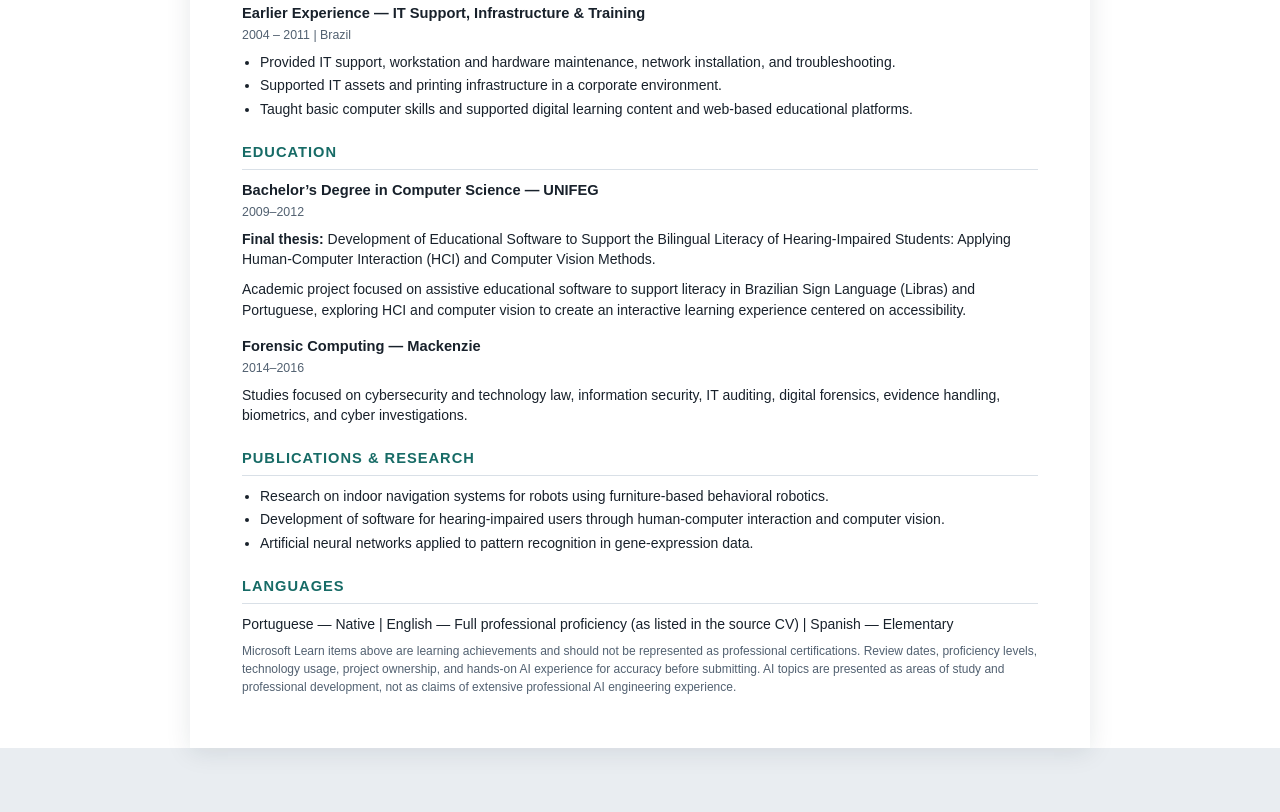
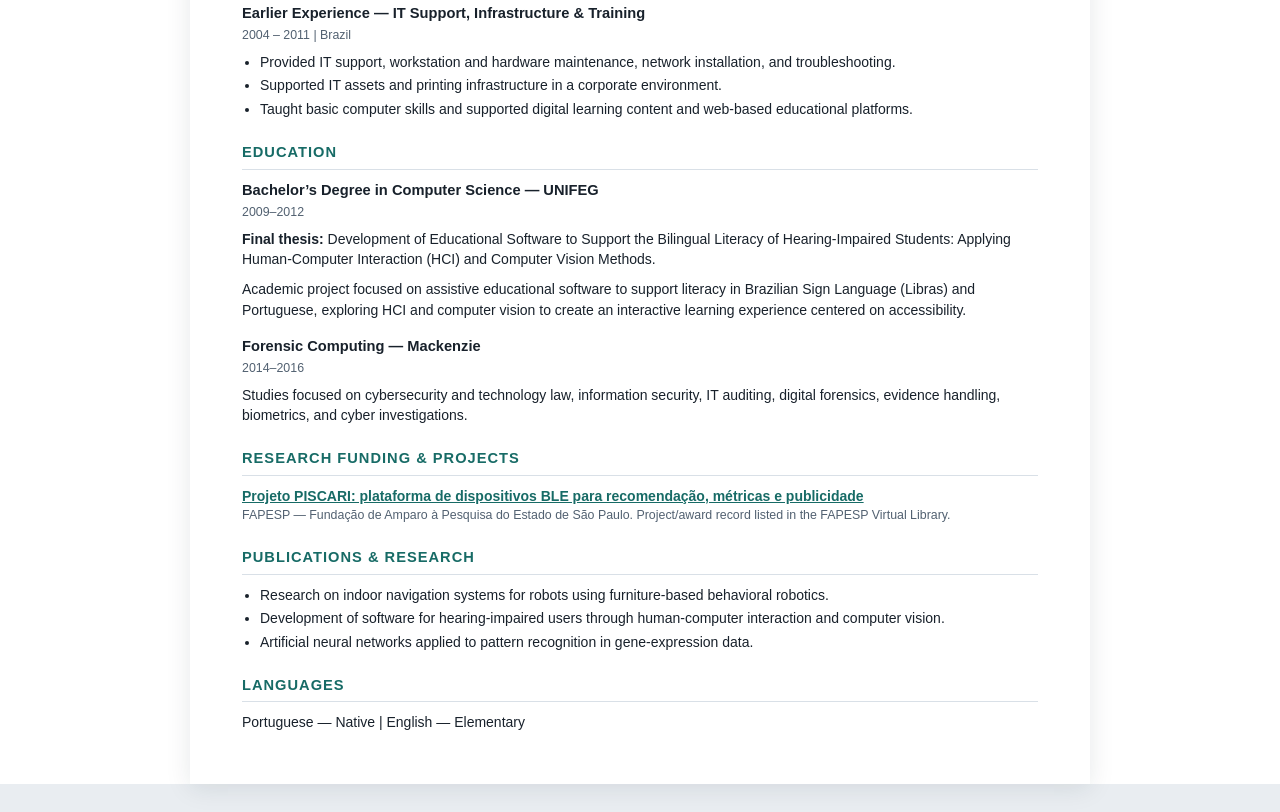
Before and after one commit to EuFreela/resume, a website: page index.html in a window 1280 px wide. Shown: the part 1905-2717 px from the top of the page. Before the commit the page ends 2681 px from the top, so only its background shows below. Drawn offline with Linux system fonts and the light colour scheme.

Commit message:
chore: update

```diff
--- a/index.html
+++ b/index.html
@@ -198,6 +198,18 @@
     </section>
 
     <section>
+      <h2>Research Funding &amp; Projects</h2>
+      <div class="credential">
+        <span class="credential-title">
+          <a href="https://bv.fapesp.br/pt/bolsas/186421/projeto-piscari-plataforma-de-dispositivos-ble-para-recomendacao-metricas-e-publicidade/">
+            Projeto PISCARI: plataforma de dispositivos BLE para recomendação, métricas e publicidade
+          </a>
+        </span>
+        <div class="tagline">FAPESP — Fundação de Amparo à Pesquisa do Estado de São Paulo. Project/award record listed in the FAPESP Virtual Library.</div>
+      </div>
+    </section>
+
+    <section>
       <h2>Publications &amp; Research</h2>
       <ul>
         <li>Research on indoor navigation systems for robots using furniture-based behavioral robotics.</li>
@@ -208,10 +220,9 @@
 
     <section>
       <h2>Languages</h2>
-      <p>Portuguese — Native | English — Full professional proficiency (as listed in the source CV) | Spanish — Elementary</p>
+      <p>Portuguese — Native | English — Elementary</p>
     </section>
 
-    <p class="note">Microsoft Learn items above are learning achievements and should not be represented as professional certifications. Review dates, proficiency levels, technology usage, project ownership, and hands-on AI experience for accuracy before submitting. AI topics are presented as areas of study and professional development, not as claims of extensive professional AI engineering experience.</p>
   </main>
 </body>
 </html>
```
